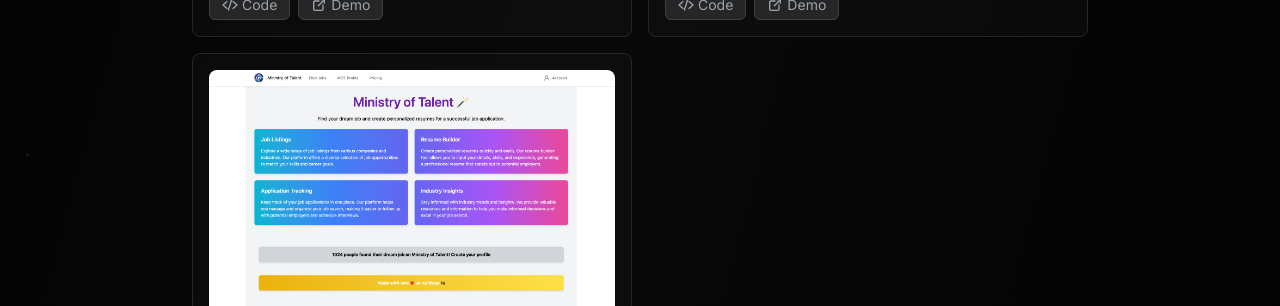
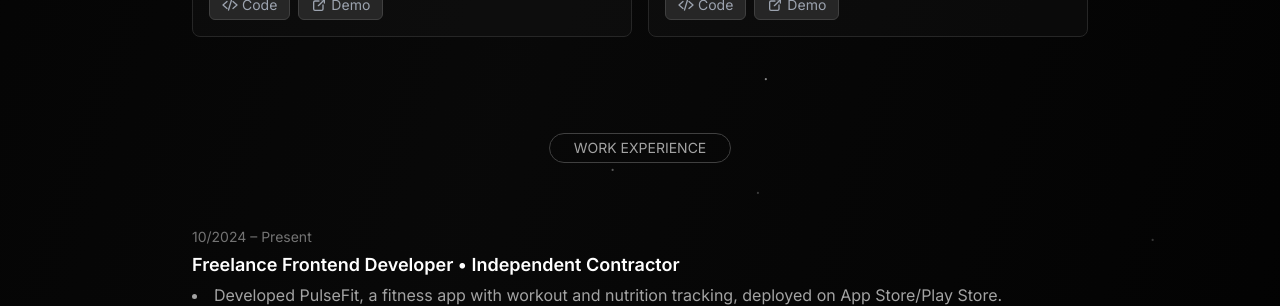
Before and after one commit to manancodes/Portfolio, a Next.js app: page / in a window 1280 px wide. Shown: the part 2494-2800 px from the top of the page. Built offline with nearby package versions, Linux system fonts and the light colour scheme.

Commit message:
Removed MOT from projects

```diff
--- a/src/components/Projects.tsx
+++ b/src/components/Projects.tsx
@@ -102,21 +102,6 @@ const ProjectsData: Project[] = [
     links: [
       { label: "Code", url: "https://github.com/manancodes/Wellpaper" },
       { label: "Demo", url: "https://wellpaper.vercel.app/" },
-    ],
-  },
-  {
-    id: 7,
-    projectName: "Ministry of Talent",
-    description:
-      "A proof-of-concept SaaS platform to empower job seekers with AI-driven, customized resumes via MOT-Profile, helping craft professional resumes to impress employers.",
-    technologies: ["React", "Next.js", "Tailwind CSS"],
-    imageSrc: "/MotDesktop.png",
-    links: [
-      {
-        label: "Code",
-        url: "https://github.com/manancodes/Ministry-of-talent",
-      },
-      { label: "Demo", url: "https://ministry-of-talent.netlify.app/" },
     ],
   },
 ];
```
